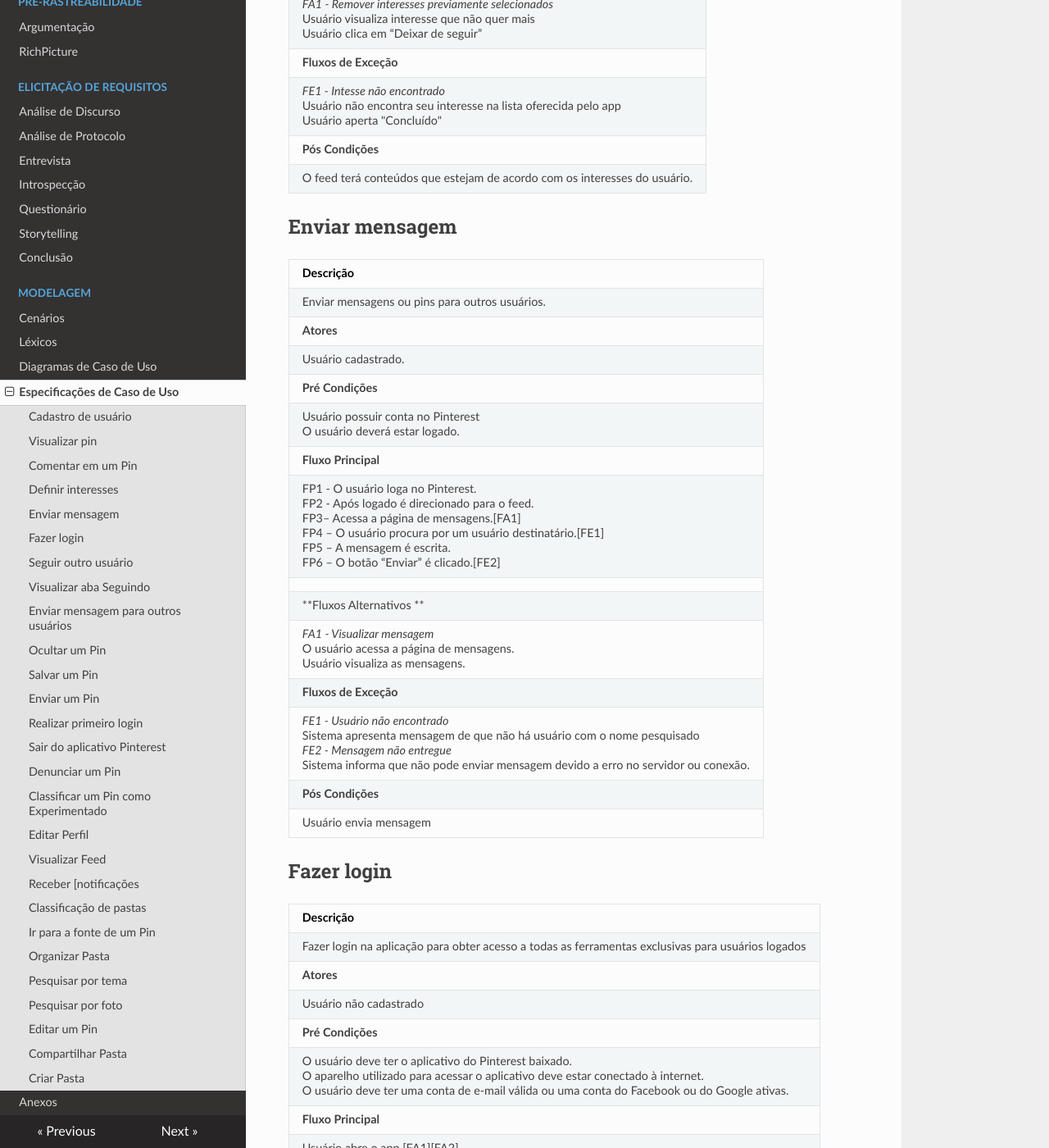
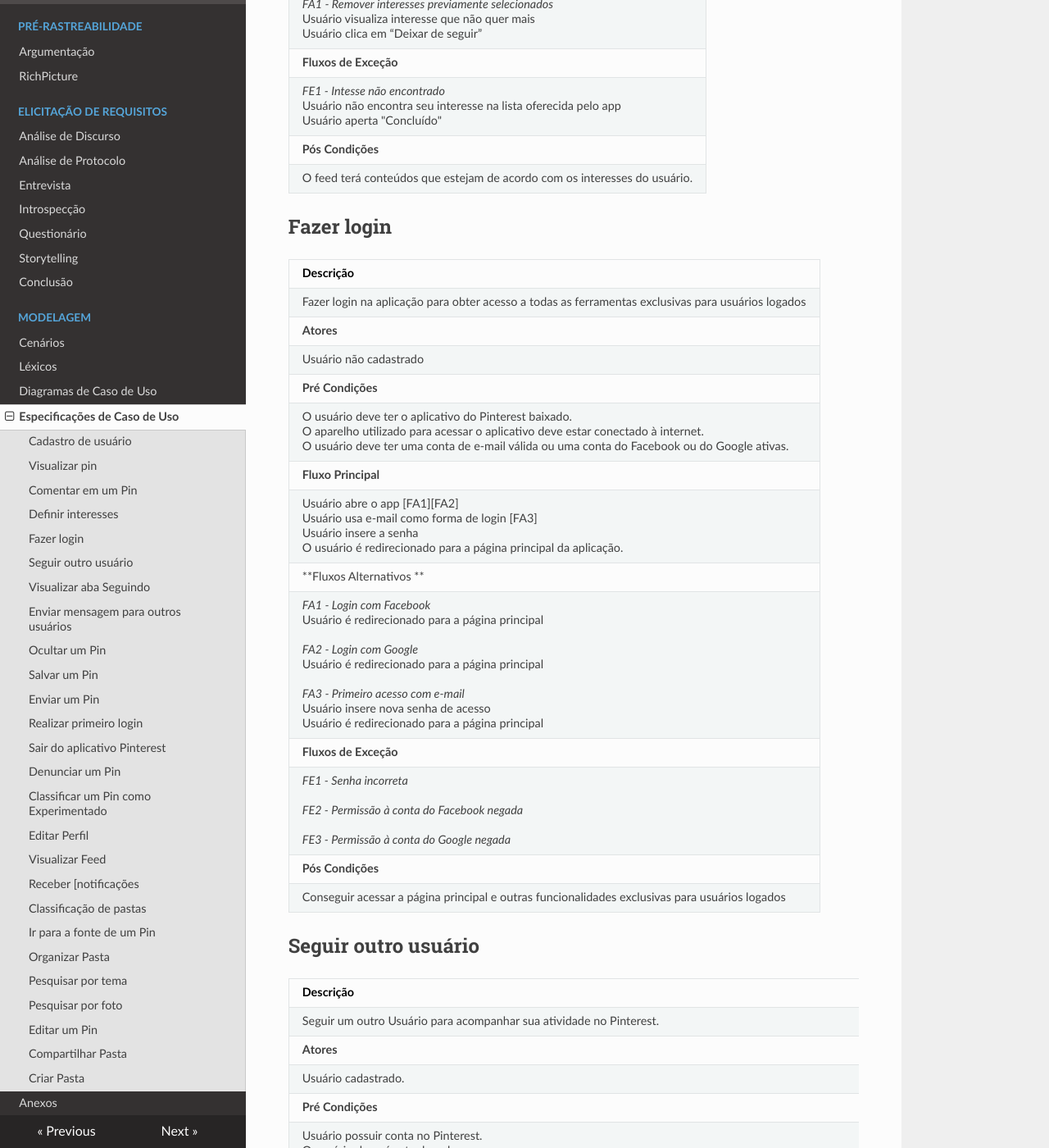
Before and after one commit to joberthrogers18/2018.2-Requisitos-Pinterest, an MkDocs documentation site: the page built from docs/especificacoes_caso_uso.md, in a window 1280 px wide and 1400 px high, scrolled down 2958 px. Shown: the whole window at 82% size. Built offline with MkDocs 1.6.1, drawn with Linux system fonts in a browser that asks for light colours; nearby versions of some CDN libraries; old or Windows-style settings are respelled for this version of MkDocs.

Commit message:
Erase especification duplicate
Enviar mensagem and enviar mensagem para outro usuário

```diff
--- a/docs/especificacoes_caso_uso.md
+++ b/docs/especificacoes_caso_uso.md
@@ -73,26 +73,6 @@
 | *FE1 - Intesse não encontrado*<br>Usuário não encontra seu interesse na lista oferecida pelo app<br>Usuário aperta "Concluído"|
 | **Pós Condições**|
 | O feed terá conteúdos que estejam de acordo com os interesses do usuário. |
-
-
-## Enviar mensagem
-
-| Descrição|
-| -- |
-| Enviar mensagens ou pins para outros usuários.|
-| **Atores** |
-|Usuário cadastrado.|
-| **Pré Condições** |
-| Usuário possuir conta no Pinterest <br> O usuário deverá estar logado. |
-| **Fluxo Principal** |
-| FP1 - O usuário loga no Pinterest.<br> FP2 - Após logado é direcionado para o feed. <br> FP3– Acessa a página de mensagens.[FA1] <br> FP4 – O usuário procura por um usuário destinatário.[FE1] <br> FP5 – A mensagem é escrita. <br> FP6 – O botão “Enviar” é clicado.[FE2]
-|
-| **Fluxos Alternativos ** |
-| *FA1 - Visualizar mensagem*<br>O usuário acessa a página de mensagens. <br> Usuário visualiza as mensagens.<br>|
-| **Fluxos de Exceção**|
-| *FE1 - Usuário não encontrado*<br>Sistema apresenta mensagem de que não há usuário com o nome pesquisado <br>*FE2 - Mensagem não entregue*<br> Sistema informa que não pode enviar mensagem devido a erro no servidor ou conexão.<br>
-| **Pós Condições**|
-|Usuário envia mensagem|
 
 ## Fazer login
 
```
